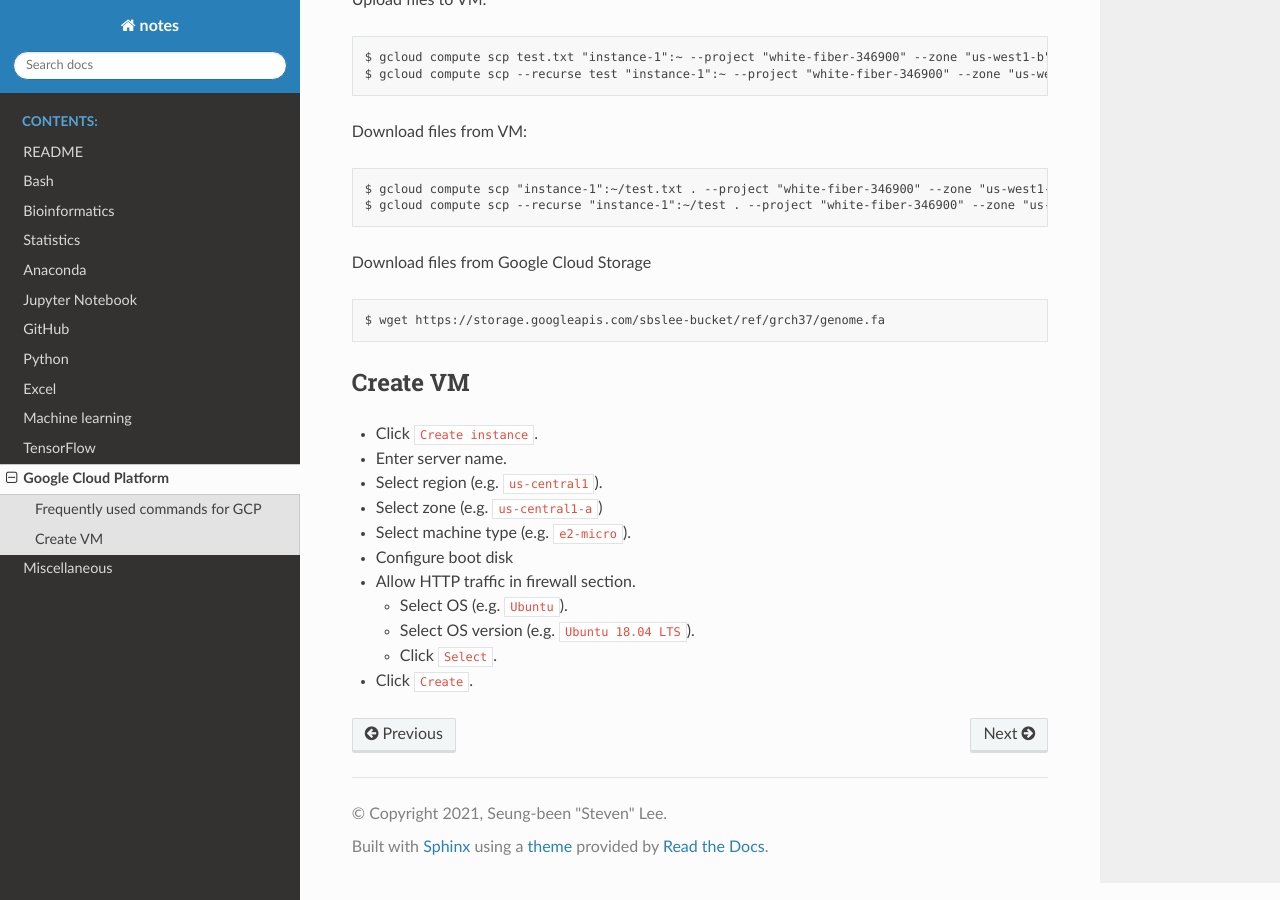
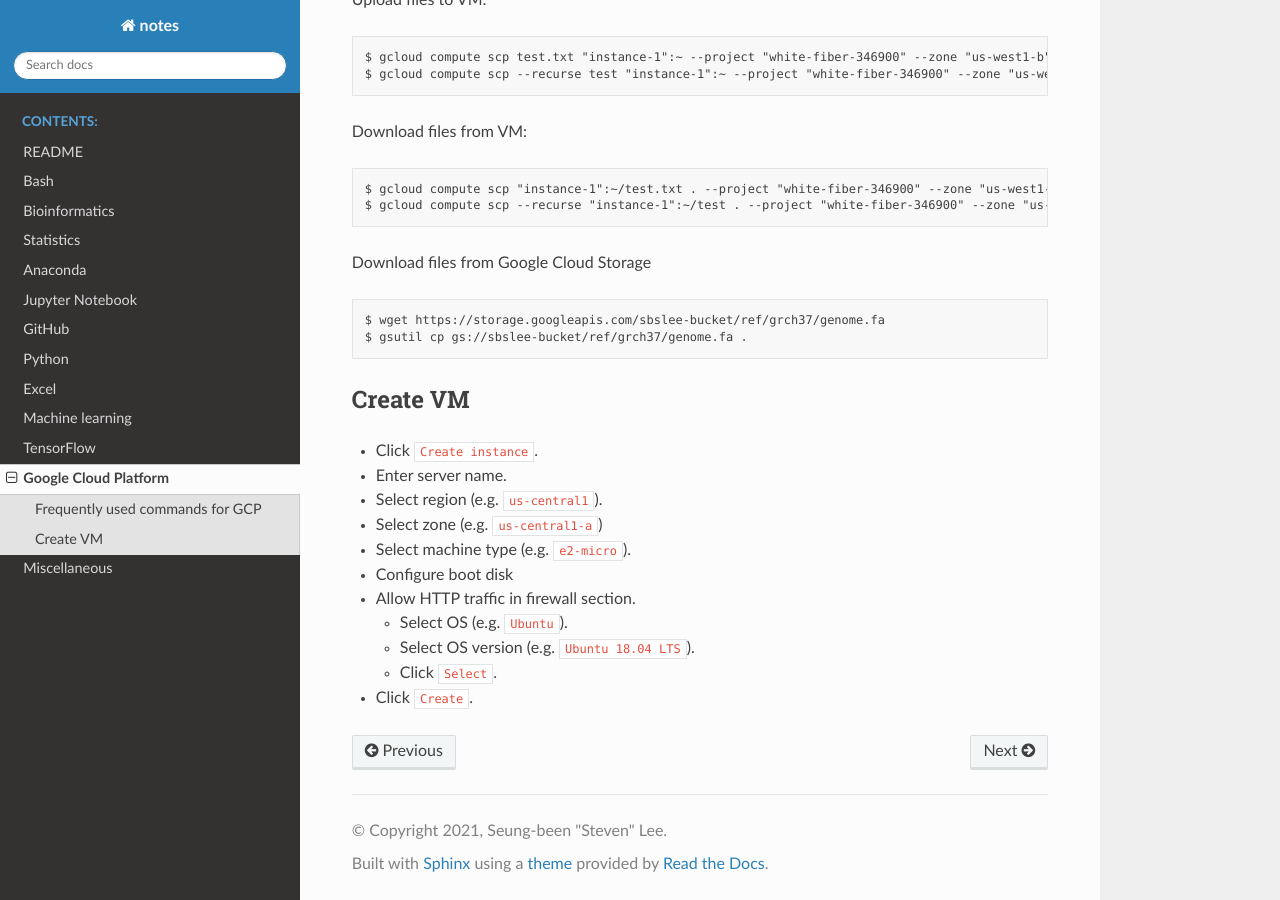
Before and after one commit to sbslee/notes, a Sphinx documentation site: the page built from docs/gcp.rst, in a window 1280 px wide and 900 px high, scrolled down 587 px. Built offline with Sphinx 7.4.7 and the Read the Docs theme 2.0.0, drawn with Linux system fonts in a browser that asks for light colours.

Commit message:
Update gcp.rst

```diff
--- a/docs/gcp.rst
+++ b/docs/gcp.rst
@@ -42,6 +42,7 @@ Download files from Google Cloud Storage
 .. code-block:: text
 
     $ wget https://storage.googleapis.com/sbslee-bucket/ref/grch37/genome.fa
+    $ gsutil cp gs://sbslee-bucket/ref/grch37/genome.fa .
 
 Create VM
 =========
```
